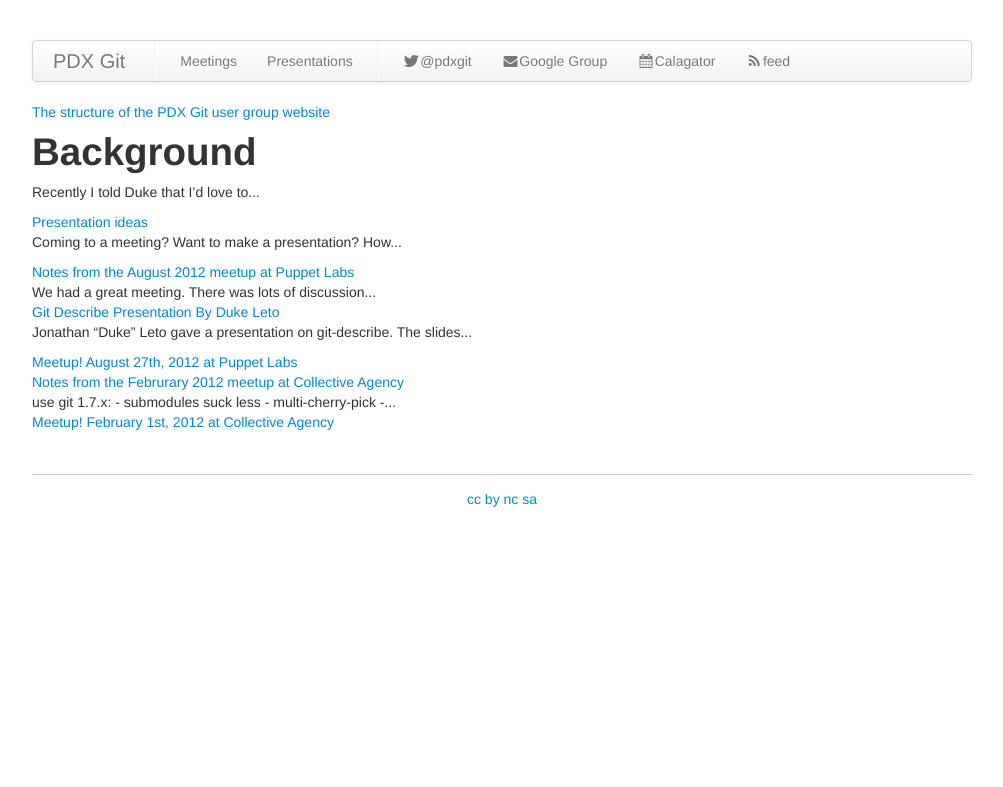
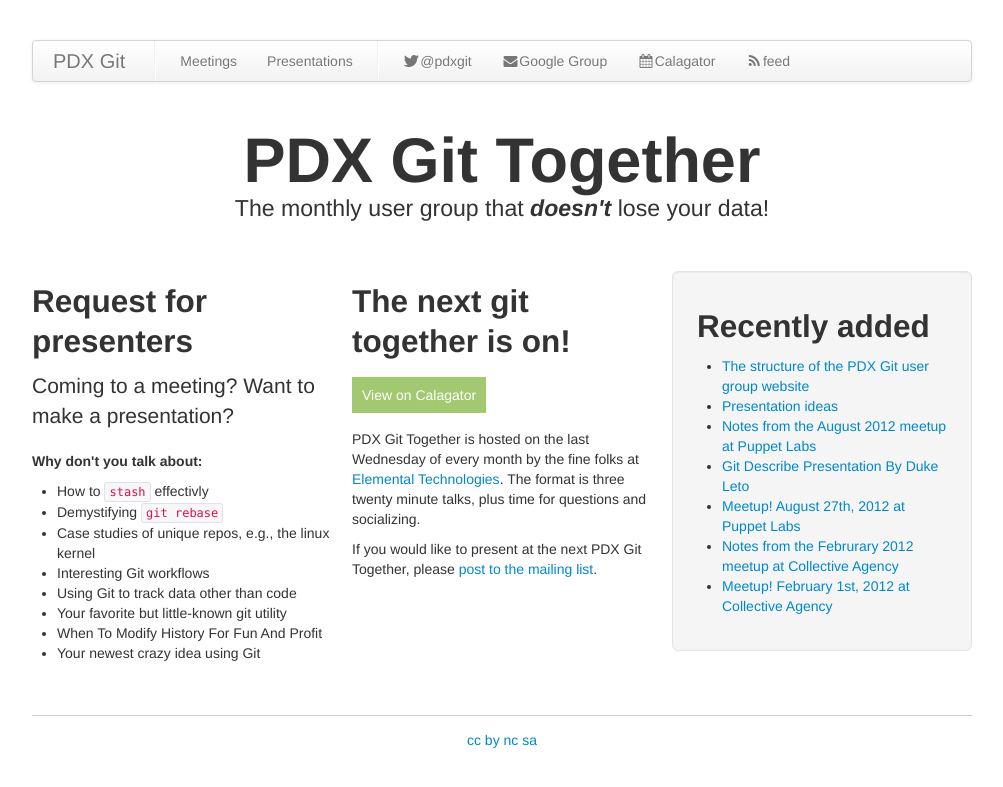
Before and after one commit to pdxgit/pdxgit.github.com, a Jekyll site: the page built from index.html, in a window 1280 px wide. Shown: the top 787 px of the page, without its empty margins (138-1141 px from the left). Built offline with Jekyll 4.4.1, drawn with Linux system fonts in a browser that asks for light colours; Markdown is read by kramdown in place of the engine named in the settings.

Commit message:
Home page layout
* Also removes superfluous meeting ideas file. See _rfp.html

```diff
--- /dev/null
+++ b/_includes/_rfp.html
@@ -0,0 +1,15 @@
+<h2>Request for presenters</h2>
+<p class='lead'>Coming to a meeting? Want to make a presentation?</p>
+<p>
+  <b>Why don't you talk about:</b>
+  <ul>
+    <li>How to <code>stash</code> effectivly</li>
+    <li>Demystifying <code>git rebase</code></li>
+    <li>Case studies of unique repos, e.g., the linux kernel</li>
+    <li>Interesting Git workflows</li>
+    <li>Using Git to track data other than code</li>
+    <li>Your favorite but little-known git utility</li>
+    <li>When To Modify History For Fun And Profit</li>
+    <li>Your newest crazy idea using Git</li>
+  </ul>
+</p>
--- /dev/null
+++ b/_includes/_upcoming_meeting.html
@@ -0,0 +1,4 @@
+<h2>The next git together is on!</h2>
+<p class='calagator-link'><a href='http://calagator.org/events/search?query=pdxgit'>View on Calagator</a></p>
+<p>PDX Git Together is hosted on the last Wednesday of every month by the fine folks at <a href='http://www.elementaltechnologies.com'>Elemental Technologies</a>. The format is three twenty minute talks, plus time for questions and socializing.</p>
+<p>If you would like to present at the next PDX Git Together, please <a href='http://groups.google.com/group/pdxgit?hl=en'>post to the mailing list</a>.</p>
--- a/index.html
+++ b/index.html
@@ -1,19 +1,28 @@
 ---
 layout: default
-title: PDX Git
+title: Home
 ---
-<div id='main'></div>
-<article>
-{% for post in site.posts %}
-	<section class='teaser {{ post.category }}'>
-		<a href='{{ post.url }}' class='teaser-title'>
-			{{ post.title }}
-		</a>
-		{% unless post.category == 'announcements' %}
-			<div class='teaser-content'>
-				{{ post.content | truncatewords: 10 }}
-			</div>
-		{% endunless %}
-	</section>
+<div class='site-banner'>
+  <h1>PDX Git Together</h1>
+  <p class='lead'>The monthly user group that <strong><em>doesn't</em></strong> lose your data!</p>
+</div>
+<div class="row">
+  <section class='span4'>
+    {% include _rfp.html %}
+  </section>
+  <section class='span4'>
+    {% include _upcoming_meeting.html %}
+  </section>
+  <section class='span4'>
+    <div class='well well-large'>
+      <h2>Recently added</h2>
+      <ul>
+{% for post in site.posts limit:7 %}
+        <li>
+          <a href='{{ post.url }}'>{{ post.title }}</a>{% if post.tldr %}- {{ post.tldr }}{% endif %}
+        </li>
 {% endfor %}
-</article>
+      </ul>
+    </div>
+  </section>
+</div>
```
Also changed, not shown: 1 other file.
